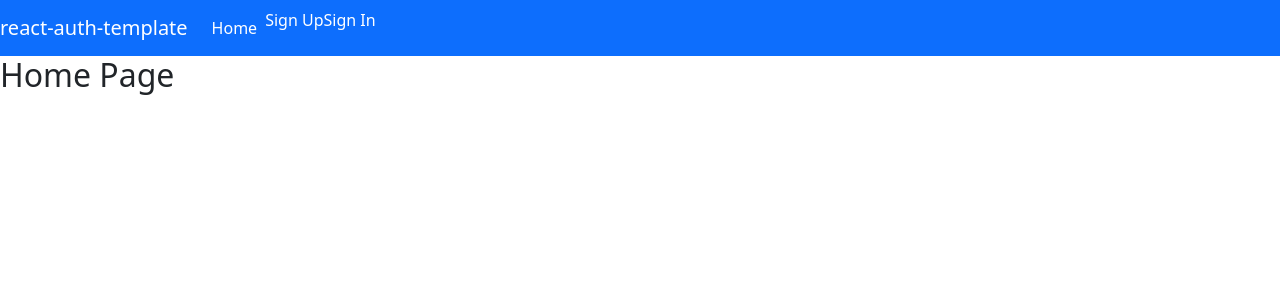
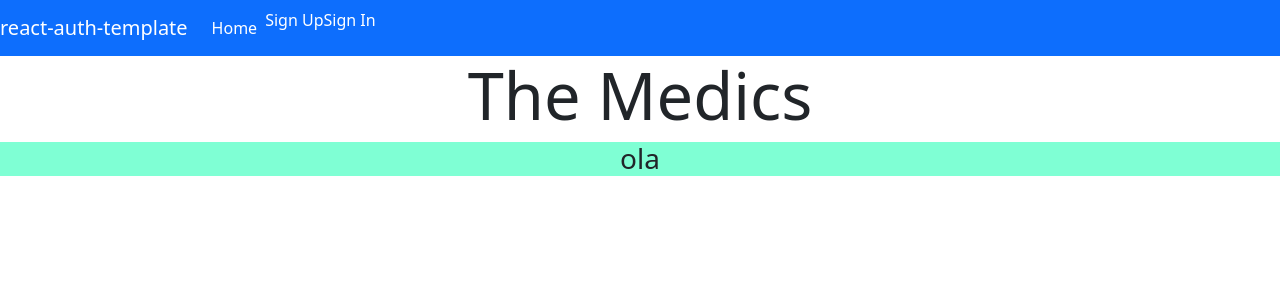
Before and after one commit to nickesparza/ga-project-3-client, a React (Create React App) app: page / in a window 1280 px wide. Shown: the top 300 px of the page. Built offline with nearby package versions, Linux system fonts and the light colour scheme.

Commit message:
Started The first modifications on home page

```diff
--- a/src/components/Home.js
+++ b/src/components/Home.js
@@ -3,9 +3,22 @@ const Home = (props) => {
 	console.log('props in home', props)
 
 	return (
-		<>
-			<h2>Home Page</h2>
-		</>
+
+		<div className="homeContainerMiddleBody">
+			<h2 className="h2themedics">The Medics</h2>
+
+			<footer className="footerHomeBody">
+					<h3>
+						ola
+					</h3>
+			</footer>
+
+
+		</div>
+
+
+
+
 	)
 }
 
--- a/src/index.css
+++ b/src/index.css
@@ -11,3 +11,17 @@ code {
   font-family: source-code-pro, Menlo, Monaco, Consolas, 'Courier New',
     monospace;
 }
+
+.homeContainerMiddleBody{
+
+  text-align: center;
+  position: relative;
+}
+.h2themedics{
+  font-size: 65px;
+}
+.footerHomeBody{
+  margin-bottom: 1px;
+  background-color: aquamarine;
+  justify-content: flex-end;
+}
```
Also changed, not shown: 1 other file (tests, documents, lock files or other folders).
